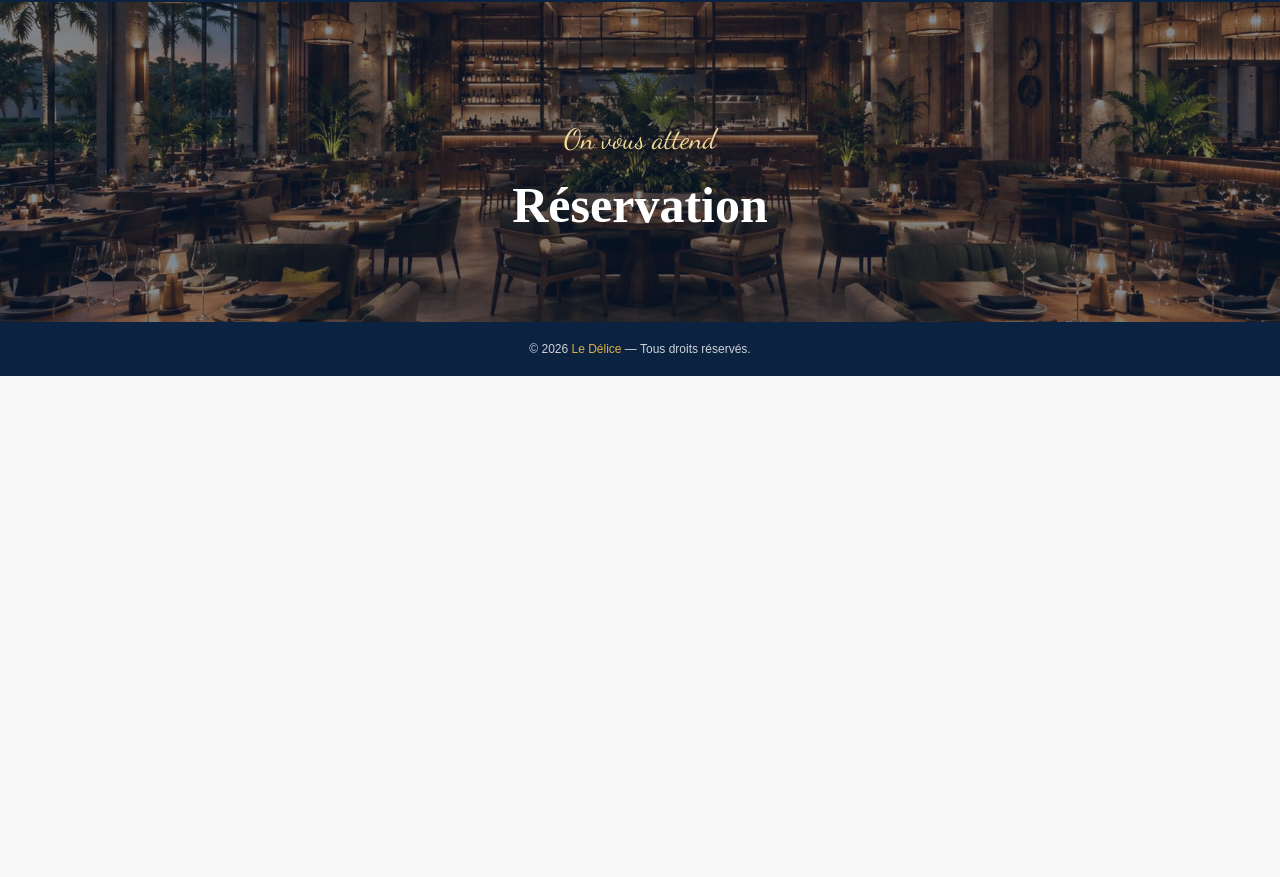
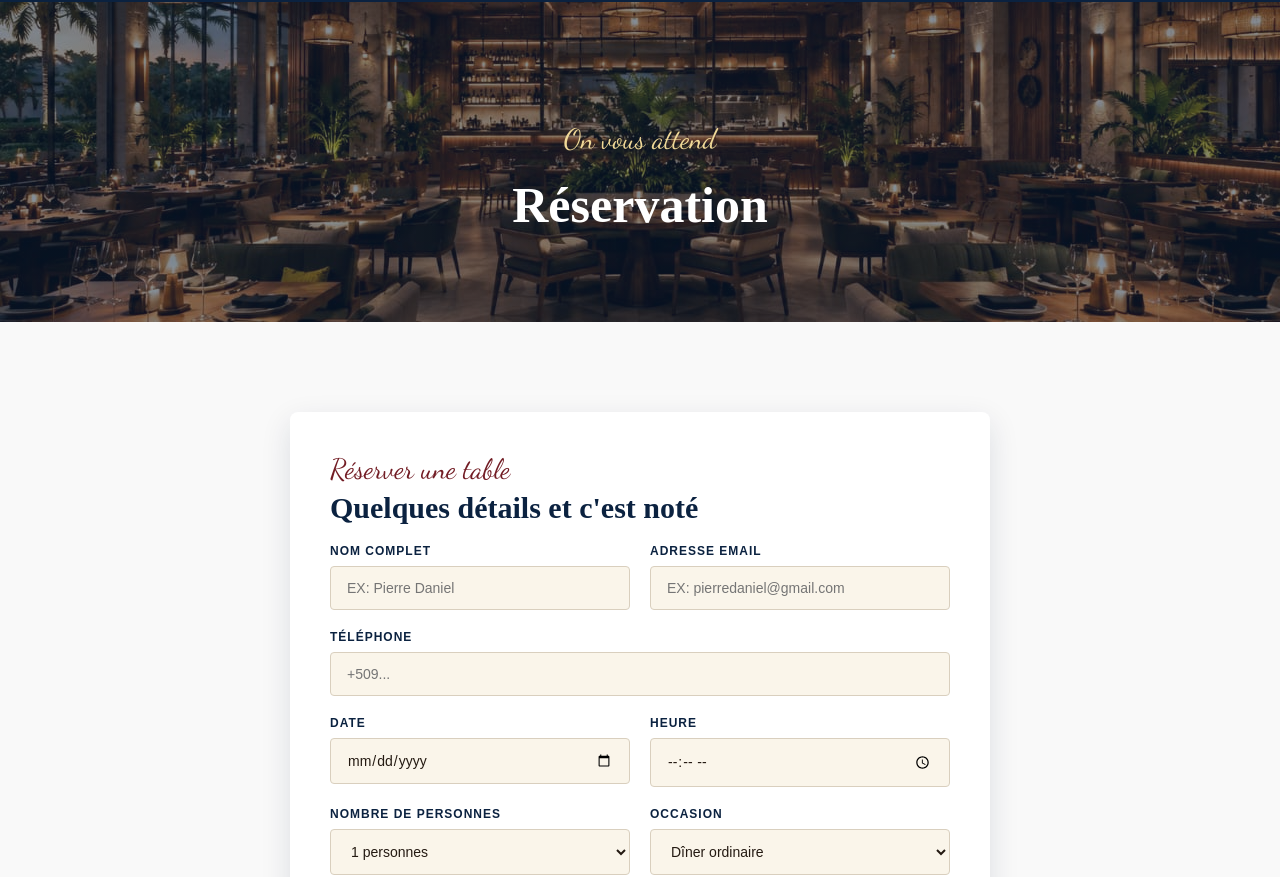
Before and after one commit to julotsara25/Le-Delice, a plain HTML site: page Réservation.html in a window 1280 px wide. Shown: the part 78-955 px from the top of the page. Before the commit the page ends 800 px from the top, so only its background shows below. Drawn offline with Linux system fonts and the light colour scheme.

Commit message:
Ajout de la formulaire dans la page reservation

```diff
--- a/Réservation.html
+++ b/Réservation.html
@@ -30,6 +30,77 @@
     </div>
   </section>
 
+  <section>
+    <div class="form-card">
+
+        <span class="eyebrow">Réserver une table</span>
+        <h2 class="section-titre" style="font-size:30px;">Quelques détails et c'est noté</h2>
+
+        <form action="#" method="post">
+            <div class="form-row">
+                <div class="form-champ">
+                    <label for="name">Nom complet</label>
+                    <input type="text" id="name" name="nom" required placeholder="EX: Pierre Daniel">
+                </div>
+
+                <div class="form-champ">
+                    <label for="email">Adresse email</label>
+                    <input type="email" id="email" name="email" required placeholder="EX: pierredaniel@gmail.com">
+                </div>
+            </div>
+
+                <div class="form-champ">
+                    <label for="phone">Téléphone</label>
+                    <input type="tel" id="phone" name="phone" required placeholder="+509...">
+                </div>
+
+            <div class="form-row">
+                <div class="form-champ">
+                   <label for="date">Date</label>
+                   <input type="date" id="date" name="date" required>
+                </div>
+                <div class="form-champ">
+                    <label for="heure">Heure</label>
+                    <input type="time" id="heure" name="heure" required>
+                </div>
+            </div>
+
+             <div class="form-row">
+                <div class="form-champ">
+                   <label for="invités">Nombre de personnes</label>
+                   <select name="invités" id="invités">
+                       <option value="1">1 personnes</option>
+                       <option value="2">2 personnes</option>
+                       <option value="3">3 personnes</option>
+                       <option value="4">4 personnes</option>
+                       <option value="5+">5 personnes et plus</option>
+                   </select>
+                </div>
+
+                <div class="form-champ">
+                    <label for="occasion">Occasion</label>
+                    <select name="occasion" id="occasion">
+                       <option>Dîner ordinaire</option>
+                       <option>Anniversaire</option>
+                       <option>Célébration en famille</option>
+                       <option>Rendez-vous d'affaires</option>
+                       <option>Autre</option>
+                    </select>
+                </div>
+
+            </div>
+
+            <div class="form-champ">
+                <label for="message">Demande particulière (facultatif)</label>
+                <textarea name="message" id="message" placeholder="Allergie, préférence de table, décoration..."></textarea>
+            </div>
+
+            <button type="submit" class="btn btn-gold">Confirmer la Réservation</button>
+        </form>
+    </div>
+  </section>
+
+
   <footer>
     <p>&copy; 2026 <span>Le Délice</span> — Tous droits réservés.</p>
   </footer>
```
